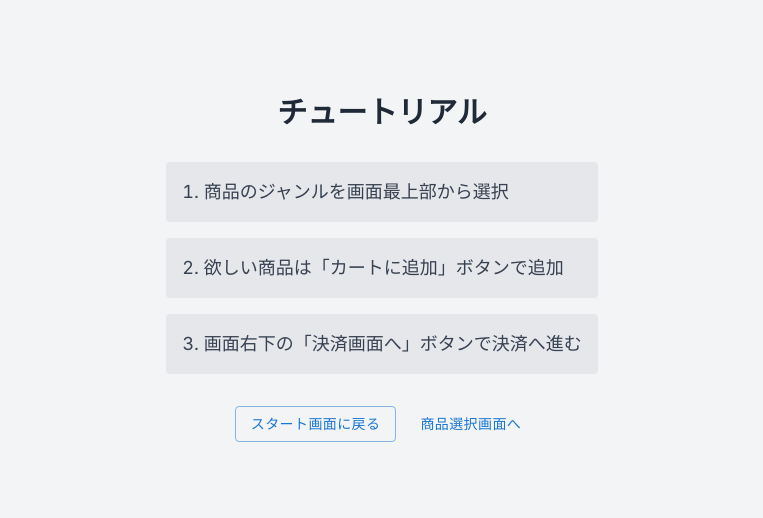
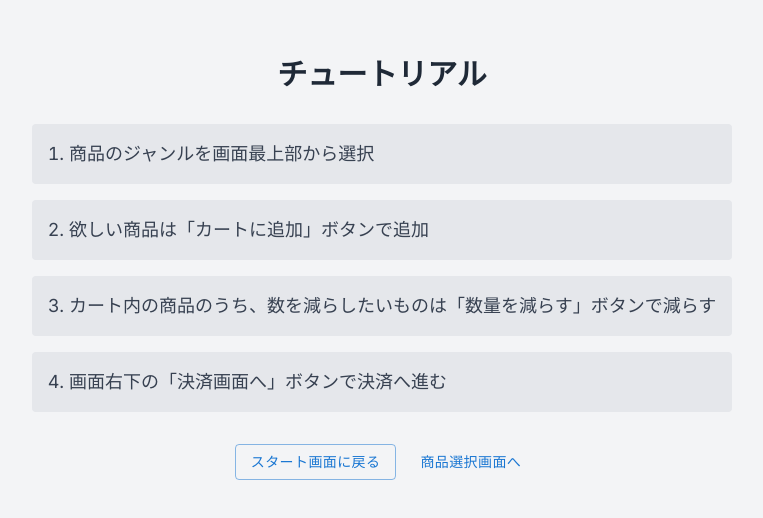
Before and after one commit to SeiyaMaruyama/self-checkout, a Next.js app: page /tutorial in a window 1280 px wide. Shown: the part 132-650 px from the top of the page, without its empty margins (258-1021 px from the left). Built offline with nearby package versions, Linux system fonts and the light colour scheme.

Commit message:
チュートリアル文の調整

```diff
--- a/app/select/page.tsx
+++ b/app/select/page.tsx
@@ -3,7 +3,7 @@
  * @see https://v0.dev/t/AC6YqcoATmG
  */
 
-"use client";
+// "use client";
 
 import React, { useState, useEffect } from "react";
 // import prisma from "@/lib/prisma";
--- a/app/tutorial/page.tsx
+++ b/app/tutorial/page.tsx
@@ -17,6 +17,9 @@ export default function Component() {
         </li>
         <li className="bg-gray-200 dark:bg-gray-800 p-4 rounded">
           欲しい商品は「カートに追加」ボタンで追加
+        </li>
+        <li className="bg-gray-200 dark:bg-gray-800 p-4 rounded">
+          カート内の商品のうち、数を減らしたいものは「数量を減らす」ボタンで減らす
         </li>
         <li className="bg-gray-200 dark:bg-gray-800 p-4 rounded">
           画面右下の「決済画面へ」ボタンで決済へ進む
```
